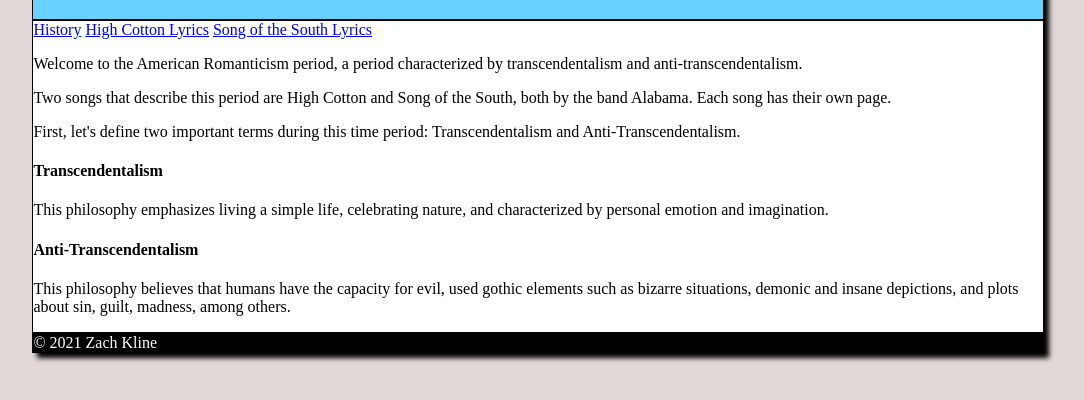
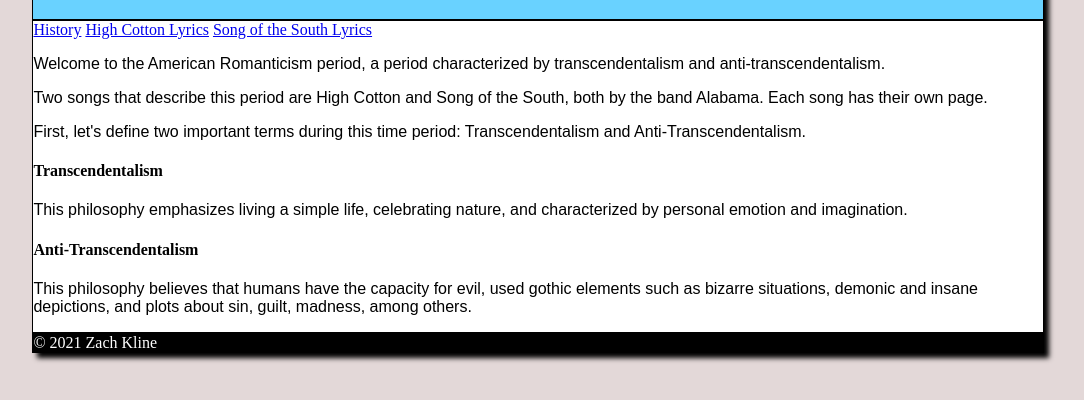
Before and after one commit to AmericanRomanticism/AmericanRomanticism.github.io, a plain HTML site: page index.html in a window 1280 px wide. Shown: the part 70-470 px from the top of the page, without its empty margins (102-1186 px from the left). Drawn offline with Linux system fonts and the light colour scheme.

Commit message:
Update index.html

```diff
--- a/index.html
+++ b/index.html
@@ -13,13 +13,13 @@
         <a href="https://AmericanRomanticism.github.io/RomHistory.html">History</a>
         <a href="https://AmericanRomanticism.github.io/HighCotton.html">High Cotton Lyrics</a>
         <a href="https://AmericanRomanticism.github.io/SongOfTheSouth.html">Song of the South Lyrics</a>
-        <p>Welcome to the American Romanticism period, a period characterized by transcendentalism and anti-transcendentalism.</p>
-        <p>Two songs that describe this period are High Cotton and Song of the South, both by the band Alabama. Each song has their own page.</p>
-        <p>First, let's define two important terms during this time period: Transcendentalism and Anti-Transcendentalism.</p>
+        <p style="font-family:'Arial'">Welcome to the American Romanticism period, a period characterized by transcendentalism and anti-transcendentalism.</p>
+        <p style="font-family:'Arial'">Two songs that describe this period are High Cotton and Song of the South, both by the band Alabama. Each song has their own page.</p>
+        <p style="font-family:'Arial'">First, let's define two important terms during this time period: Transcendentalism and Anti-Transcendentalism.</p>
         <h4>Transcendentalism</h4>
-        <p>This philosophy emphasizes living a simple life, celebrating nature, and characterized by personal emotion and imagination.</p>
+        <p style="font-family:'Arial'">This philosophy emphasizes living a simple life, celebrating nature, and characterized by personal emotion and imagination.</p>
         <h4>Anti-Transcendentalism</h4>
-        <p>This philosophy believes that humans have the capacity for evil, used gothic elements such as bizarre situations, demonic and insane depictions, and plots about sin, guilt, madness, among others.</p>
+        <p style="font-family:'Arial'">This philosophy believes that humans have the capacity for evil, used gothic elements such as bizarre situations, demonic and insane depictions, and plots about sin, guilt, madness, among others.</p>
       </div>
       <footer> &copy; 2021 Zach Kline </footer>
     </div>
```
